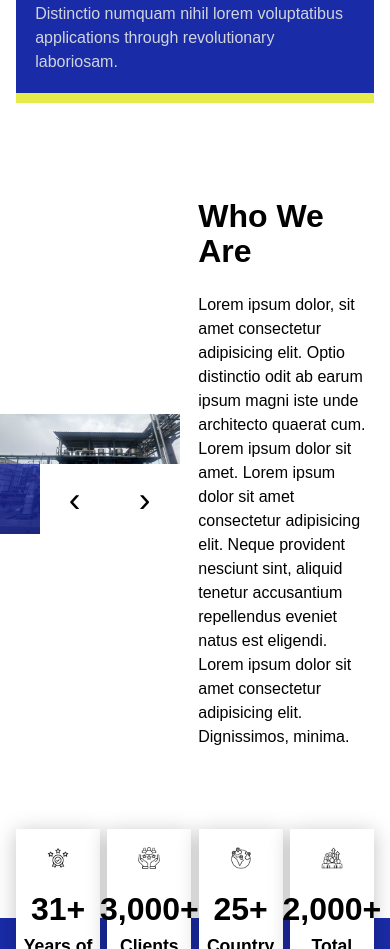
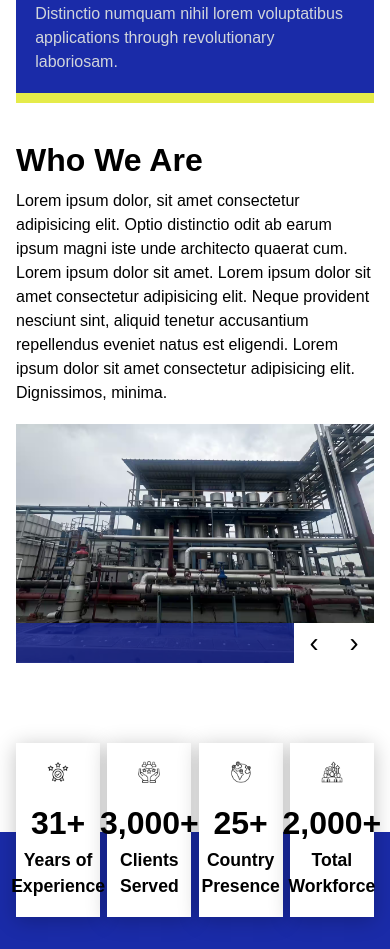
Before and after one commit to josephpal27/tandhan-group, a Next.js app: page / in a window 390 px wide. Shown: the part 1864-2813 px from the top of the page. Built offline with nearby package versions, Linux system fonts and the light colour scheme; a web font is replaced by a local one.

Commit message:
Who We Are Mobile View Added

```diff
--- a/src/components/home/WhoWeAre.jsx
+++ b/src/components/home/WhoWeAre.jsx
@@ -28,10 +28,10 @@ const WhoWeAre = () => {
     const activeItem = aboutUsData[activeIndex];
 
     return (
-        <section className="pl-0 pt-[5rem] sm:pt-[3rem] lg:pt-[4rem] xl:pt-[4.5rem] 2xl:pt-[5rem] flex justify-between items-center flex-wrap">
+        <section className="pl-[1rem] sm:pl-[5%] lg:pl-0 pt-[1.5rem] sm:pt-[2.5rem] lg:pt-[4rem] xl:pt-[4.5rem] 2xl:pt-[5rem] flex justify-between items-center flex-wrap flex-col-reverse lg:flex-row">
 
             {/* Left Image */}
-            <div className="w-[48%] relative">
+            <div className="w-full lg:w-[48%] relative mt-[1.2rem] lg:mt-0">
                 <Swiper
                     onSwiper={(swiper) => (swiperRef.current = swiper)}
                     onSlideChange={(swiper) => setActiveIndex(swiper.realIndex)}
@@ -56,10 +56,10 @@ const WhoWeAre = () => {
                         <button
                             onClick={() => swiperRef.current?.slidePrev()}
                             className="
-                                w-[70px] sm:w-[60px] lg:w-[60px] xl:w-[65px] 2xl:w-[70px]
-                                h-[70px] sm:h-[60px] lg:h-[60px] xl:h-[65px] 2xl:h-[70px]
+                                w-[40px] sm:w-[45px] lg:w-[60px] xl:w-[65px] 2xl:w-[70px]
+                                h-[40px] sm:h-[45px] lg:h-[60px] xl:h-[65px] 2xl:h-[70px]
                                 flex items-center justify-center bg-white hover:bg-secondary transition
-                                text-[2.2rem] sm:text-[2rem] lg:text-[1.8rem] xl:text-[2rem] 2xl:text-[2.2rem]
+                                text-[1.7rem] sm:text-[1.8rem] lg:text-[1.8rem] xl:text-[2rem] 2xl:text-[2.2rem]
                             "
                             aria-label="Previous"
                         >
@@ -68,10 +68,10 @@ const WhoWeAre = () => {
                         <button
                             onClick={() => swiperRef.current?.slideNext()}
                             className="
-                                w-[70px] sm:w-[60px] lg:w-[60px] xl:w-[65px] 2xl:w-[70px]
-                                h-[70px] sm:h-[60px] lg:h-[60px] xl:h-[65px] 2xl:h-[70px]
+                                w-[40px] sm:w-[45px] lg:w-[60px] xl:w-[65px] 2xl:w-[70px]
+                                h-[40px] sm:h-[45px] lg:h-[60px] xl:h-[65px] 2xl:h-[70px]
                                 flex items-center justify-center bg-white hover:bg-secondary transition
-                                text-[2.2rem] sm:text-[2rem] lg:text-[1.8rem] xl:text-[2rem] 2xl:text-[2.2rem]
+                                text-[1.7rem] sm:text-[1.8rem] lg:text-[1.8rem] xl:text-[2rem] 2xl:text-[2.2rem]
                             "
                             aria-label="Next"
                         >
@@ -82,7 +82,7 @@ const WhoWeAre = () => {
             </div>
 
             {/* Right Content */}
-            <div className="w-[47%]">
+            <div className="w-full lg:w-[47%]">
                 <motion.h2
                     variants={headingVariant}
                     initial="hidden"
@@ -91,7 +91,7 @@ const WhoWeAre = () => {
                 >
                     {activeItem.title}
                 </motion.h2>
-                <p className="mt-[1.5rem]">{activeItem.desc}</p>
+                <p className="mt-[0.7rem] lg:mt-[1.5rem]">{activeItem.desc}</p>
             </div>
 
         </section>
```
